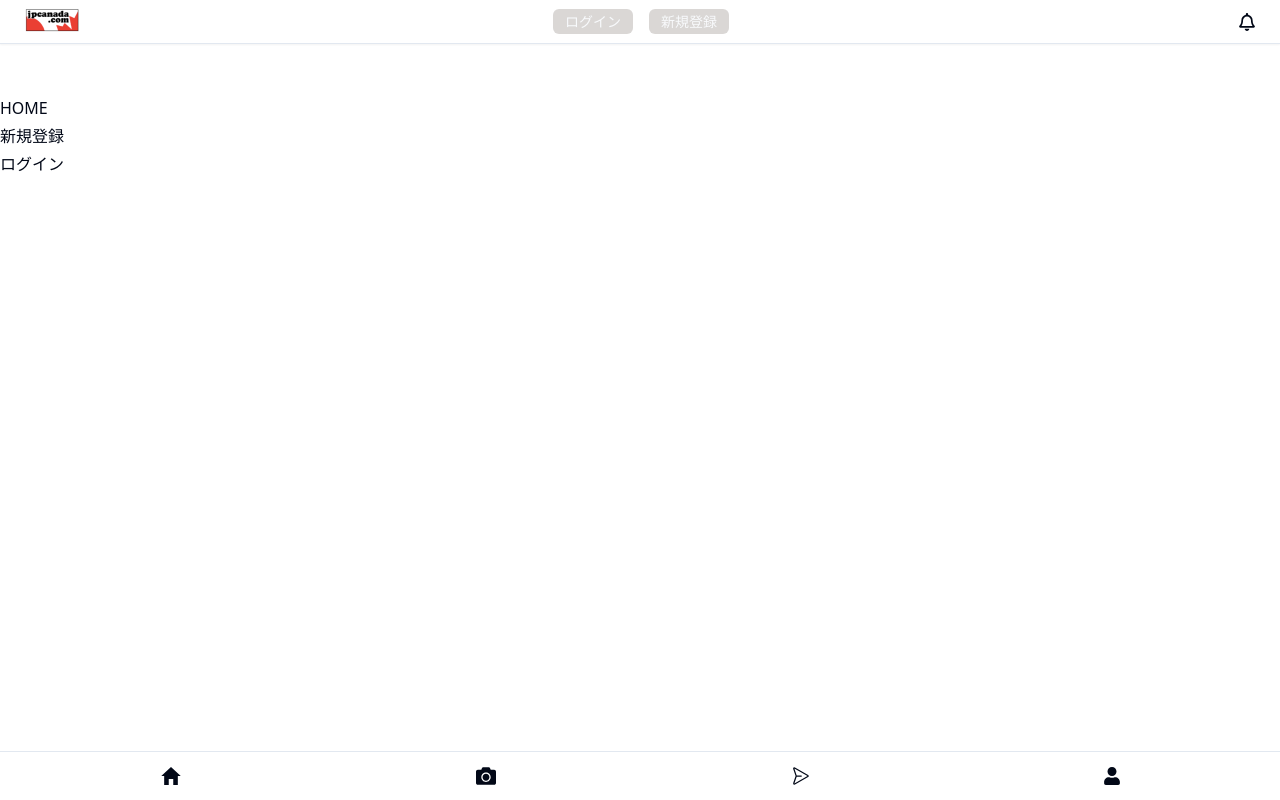
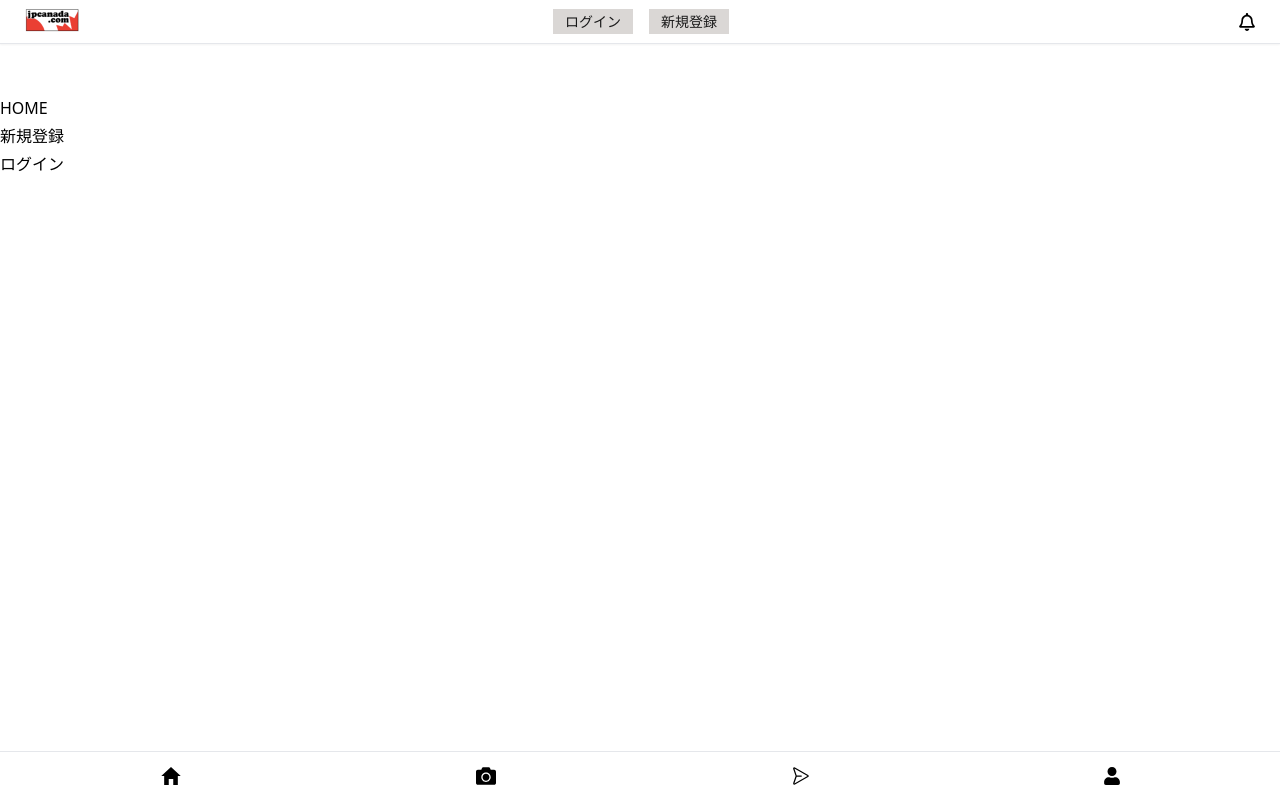
Before and after one commit to can-meet/canmeet-app, a React (Vite) app in the folder client/: page / in a window 1280 px wide. Built offline with nearby package versions, Linux system fonts and the light colour scheme; what @tailwindcss/custom-forms would draw is missing.

Commit message:
add: custom css styling library in tailwindcss

```diff
--- a/client/package.json
+++ b/client/package.json
@@ -12,13 +12,16 @@
   "dependencies": {
     "@hookform/resolvers": "^3.3.4",
     "@radix-ui/react-avatar": "^1.0.4",
+    "@radix-ui/react-dialog": "^1.0.5",
     "@radix-ui/react-label": "^2.0.2",
     "@radix-ui/react-separator": "^1.0.3",
     "@radix-ui/react-slot": "^1.0.2",
     "@reduxjs/toolkit": "^2.2.2",
+    "@tailwindcss/custom-forms": "^0.2.1",
     "axios": "^1.6.8",
     "class-variance-authority": "^0.7.0",
     "clsx": "^2.1.0",
+    "cmdk": "^1.0.0",
     "lucide-react": "^0.363.0",
     "react": "^18.2.0",
     "react-dom": "^18.2.0",
--- a/client/src/index.css
+++ b/client/src/index.css
@@ -1,76 +1,3 @@
 @tailwind base;
 @tailwind components;
 @tailwind utilities;
-
-@layer base {
-  :root {
-    --background: 0 0% 100%;
-    --foreground: 222.2 84% 4.9%;
-
-    --card: 0 0% 100%;
-    --card-foreground: 222.2 84% 4.9%;
-
-    --popover: 0 0% 100%;
-    --popover-foreground: 222.2 84% 4.9%;
-
-    --primary: 222.2 47.4% 11.2%;
-    --primary-foreground: 210 40% 98%;
-
-    --secondary: 210 40% 96.1%;
-    --secondary-foreground: 222.2 47.4% 11.2%;
-
-    --muted: 210 40% 96.1%;
-    --muted-foreground: 215.4 16.3% 46.9%;
-
-    --accent: 210 40% 96.1%;
-    --accent-foreground: 222.2 47.4% 11.2%;
-
-    --destructive: 0 84.2% 60.2%;
-    --destructive-foreground: 210 40% 98%;
-
-    --border: 214.3 31.8% 91.4%;
-    --input: 214.3 31.8% 91.4%;
-    --ring: 222.2 84% 4.9%;
-
-    --radius: 0.5rem;
-  }
-
-  .dark {
-    --background: 222.2 84% 4.9%;
-    --foreground: 210 40% 98%;
-
-    --card: 222.2 84% 4.9%;
-    --card-foreground: 210 40% 98%;
-
-    --popover: 222.2 84% 4.9%;
-    --popover-foreground: 210 40% 98%;
-
-    --primary: 210 40% 98%;
-    --primary-foreground: 222.2 47.4% 11.2%;
-
-    --secondary: 217.2 32.6% 17.5%;
-    --secondary-foreground: 210 40% 98%;
-
-    --muted: 217.2 32.6% 17.5%;
-    --muted-foreground: 215 20.2% 65.1%;
-
-    --accent: 217.2 32.6% 17.5%;
-    --accent-foreground: 210 40% 98%;
-
-    --destructive: 0 62.8% 30.6%;
-    --destructive-foreground: 210 40% 98%;
-
-    --border: 217.2 32.6% 17.5%;
-    --input: 217.2 32.6% 17.5%;
-    --ring: 212.7 26.8% 83.9%;
-  }
-}
-
-@layer base {
-  * {
-    @apply border-border;
-  }
-  body {
-    @apply bg-background text-foreground;
-  }
-}
```
Also changed, not shown: 1 other file (tests, documents, lock files or other folders).
